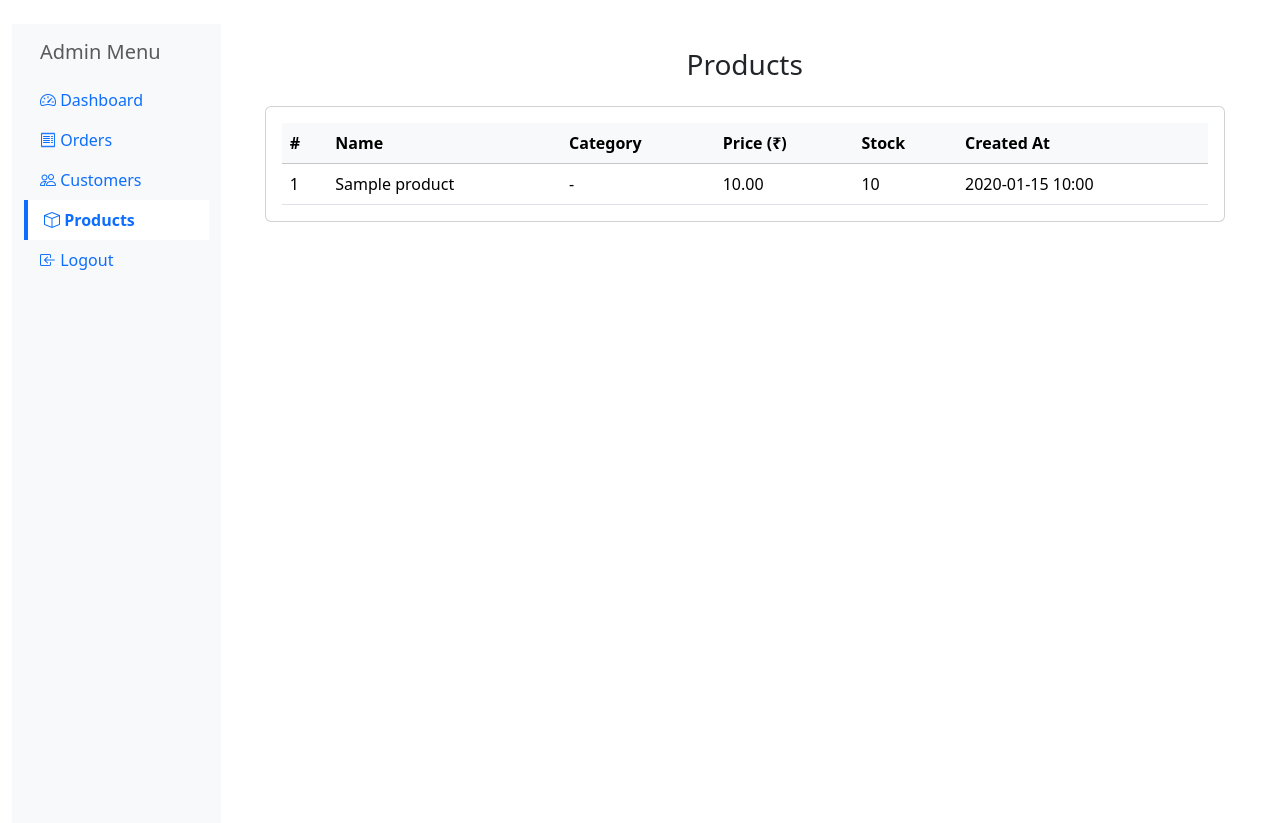
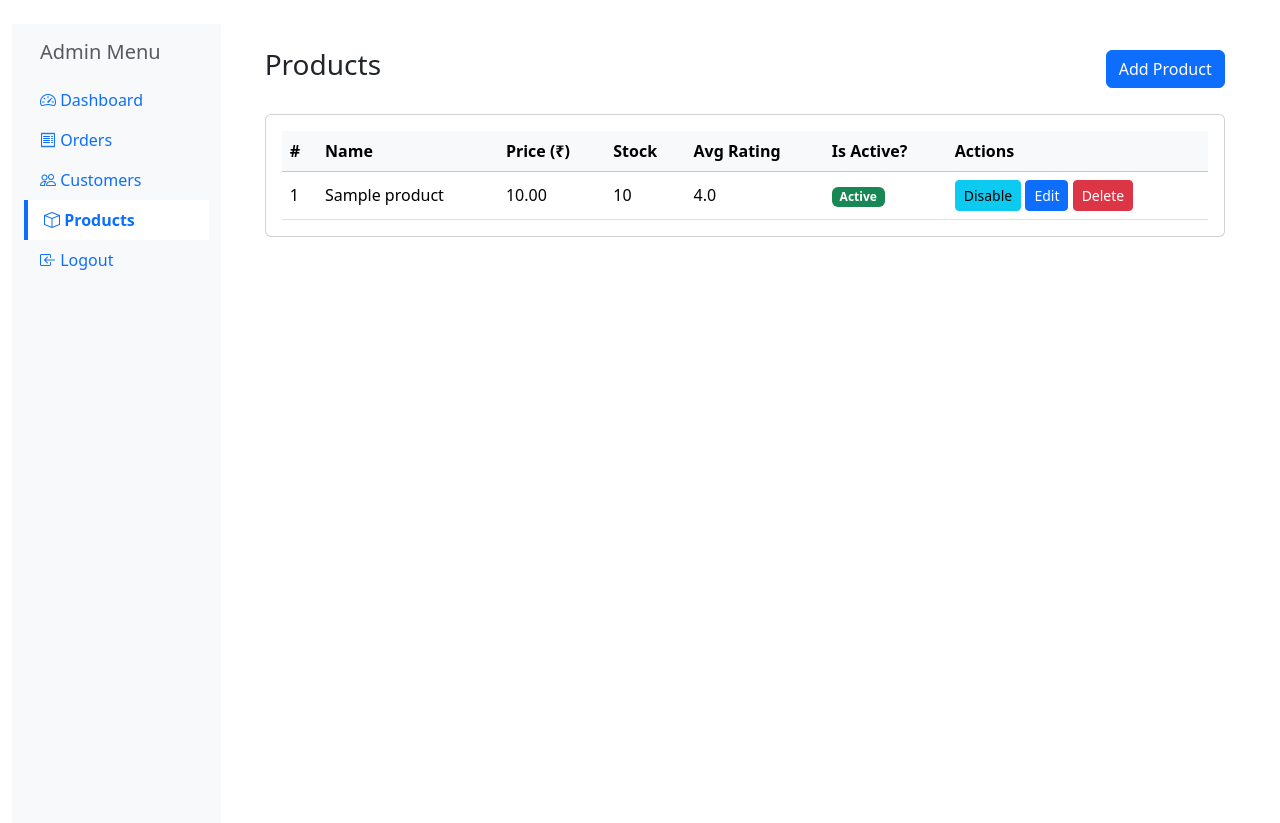
Before and after one commit to faslkp/shoppe, a Django app: page /admin/products/ in a window 1280 px wide. Shown: the part 56-879 px from the top of the page. Run offline with Django 5.2, Linux system fonts and the light colour scheme; tables that the repository leaves empty hold one stand-in row (values such as "Sample post").

Commit message:
Product update and delete, Order status update features added

```diff
--- a/adminpanel/urls.py
+++ b/adminpanel/urls.py
@@ -1,7 +1,7 @@
 from django.urls import path
 
 from users.views import admin_login, admin_logout
-from adminpanel.views import dashboard, admin_404, orders, customers, products
+from adminpanel.views import dashboard, admin_404, orders, customers, products, product_create, product_update, product_delete, product_status_change, order_status_change
 
 app_name = 'adminpanel'
 
@@ -10,7 +10,12 @@ urlpatterns = [
     path('logout/', admin_logout, name='logout'),
     path('dashboard/', dashboard, name='dashboard'),
     path('orders/', orders, name='orders'),
+    path('orders/status_change/', order_status_change, name='order_status_change'),
     path('customers/', customers, name='customers'),
     path('products/', products, name='products'),
+    path('products/create/', product_create, name='product_create'),
+    path('products/update/<int:product_id>/', product_update, name='product_update'),
+    path('products/delete/<int:product_id>/', product_delete, name='product_delete'),
+    path('products/status_change/<int:product_id>/', product_status_change, name='product_status_change'),
     path('404/', admin_404, name='admin_404'),
 ]
--- a/adminpanel/views.py
+++ b/adminpanel/views.py
@@ -1,10 +1,15 @@
-from django.shortcuts import render
+import json
+
+from django.shortcuts import render, redirect
 from django.contrib.auth.decorators import login_required, user_passes_test
+from django.db.models import Sum, Avg
+from django.contrib import messages
+from django.http import JsonResponse
 
-from orders.models import Order
+from orders.models import Order, OrderStatus
 from users.models import User
 from shop.models import Product
-from django.db.models import Sum
+from shop.forms import ProductForm
 
 
 @login_required(login_url='adminpanel:login')
@@ -13,7 +18,7 @@ def dashboard(request):
     total_orders = Order.objects.count()
     total_revenue = Order.objects.aggregate(Sum('total_amount'))['total_amount__sum']
     total_customers = User.objects.filter(is_staff=False).count()
-    total_products = Product.objects.count()
+    total_products = Product.objects.filter(is_deleted=False).count()
     recent_orders = Order.objects.order_by('-created_at')[:5]
     context = {
         'total_orders': total_orders,
@@ -27,10 +32,28 @@ def dashboard(request):
 
 def orders(request):
     orders = Order.objects.all()
+    order_status_choices = [(status, label) for status, label in OrderStatus.choices]
     context = {
         'orders': orders,
+        'order_status_choices': order_status_choices,
     }
     return render(request, 'adminpanel/orders.html', context)
+
+
+def order_status_change(request):
+    if request.method == 'POST':
+        data = json.loads(request.body)
+        order_id = data.get('order_id')
+        status = data.get('status')
+        try:
+            order = Order.objects.get(id=order_id)
+        except Order.DoesNotExist:
+            return JsonResponse({'message': 'Order not found'}, status=404)
+        order.status = status
+        order.save()
+        return JsonResponse({'status': order.get_status_display()}, status=200)
+    return JsonResponse({'message': 'Invalid request'}, status=400)
+
 
 def customers(request):
     customers = User.objects.filter(is_staff=False)
@@ -41,12 +64,71 @@ def customers(request):
 
 
 def products(request):
-    products = Product.objects.all()
+    products = Product.objects.filter(is_deleted=False).annotate(avg_rating=Avg('ratings__rating'))
     context = {
         'products': products,
     }
     return render(request, 'adminpanel/products.html', context)
 
 
+def product_create(request):
+    if request.method == 'POST':
+        form = ProductForm(request.POST, request.FILES)
+        if form.is_valid():
+            form.save()
+            messages.success(request, 'Product created successfully')
+            return redirect('adminpanel:products')
+        else:
+            messages.error(request, 'Failed to create product')
+            return render(request, 'adminpanel/product_create.html', {'form': form})
+
+    form = ProductForm()
+    return render(request, 'adminpanel/product_create.html', {'form': form})
+
+
+def product_update(request, product_id):
+    try:
+        product = Product.objects.get(id=product_id, is_deleted=False)
+    except Product.DoesNotExist:
+        messages.error(request, 'Product not found')
+        return redirect('adminpanel:products')
+    if request.method == 'POST':
+        form = ProductForm(request.POST, request.FILES, instance=product)
+        if form.is_valid():
+            form.save()
+            messages.success(request, 'Product updated successfully')
+            return redirect('adminpanel:products')
+        else:
+            messages.error(request, 'Failed to update product')
+            return render(request, 'adminpanel/product_create.html', {'form': form})
+    else:
+        form = ProductForm(instance=product)
+        return render(request, 'adminpanel/product_create.html', {'form': form})
+
+
+def product_status_change(request, product_id):
+    try:
+        product = Product.objects.get(id=product_id, is_deleted=False)
+    except Product.DoesNotExist:
+        messages.error(request, 'Product not found')
+        return redirect('adminpanel:products')
+    product.is_active = not product.is_active
+    product.save()
+    messages.success(request, 'Product status changed successfully')
+    return redirect('adminpanel:products')
+
+
+def product_delete(request, product_id):
+    try:
+        product = Product.objects.get(id=product_id, is_deleted=False)
+    except Product.DoesNotExist:
+        messages.error(request, 'Product not found')
+        return redirect('adminpanel:products')
+    product.is_deleted = True
+    product.is_active = False
+    product.save()
+    messages.success(request, 'Product deleted successfully')
+    return redirect('adminpanel:products')
+
 def admin_404(request):
     return render(request, 'adminpanel/admin_404.html', status=404)
--- a/shop/admin.py
+++ b/shop/admin.py
@@ -4,14 +4,14 @@ from .models import Product, ProductRating
 
 @admin.register(Product)
 class ProductAdmin(admin.ModelAdmin):
-    list_display = ['name', 'price', 'stock', 'created_at', 'updated_at']
+    list_display = ['name', 'price', 'stock', 'created_at', 'updated_at', 'is_active', 'is_deleted']
     list_filter = ['created_at', 'updated_at']
     search_fields = ['name', 'description']
     list_editable = ['price', 'stock']
     list_per_page = 10
     ordering = ['-created_at']
     readonly_fields = ['created_at', 'updated_at']
-    fields = ['name', 'description', 'price', 'image', 'stock', 'created_at', 'updated_at']
+    fields = ['name', 'description', 'price', 'image', 'stock', 'created_at', 'updated_at', 'is_active', 'is_deleted']
     list_display_links = ['name']
 
 
--- a/shop/models.py
+++ b/shop/models.py
@@ -11,6 +11,8 @@ class Product(models.Model):
     price = models.DecimalField(max_digits=10, decimal_places=2)
     image = models.ImageField(upload_to='products/')
     stock = models.IntegerField()
+    is_active = models.BooleanField(default=True)
+    is_deleted = models.BooleanField(default=False)
     created_at = models.DateTimeField(auto_now_add=True)
     updated_at = models.DateTimeField(auto_now=True)
 
--- a/templates/adminpanel/products.html
+++ b/templates/adminpanel/products.html
@@ -4,7 +4,10 @@
 
 {% block admin_content %}
 <div class="container px-0">
-    <h3 class="mb-4 text-center">Products</h3>
+    <div class="mb-4 d-flex justify-content-between align-items-center">
+        <h3 class="text-center">Products</h3>
+        <a href="{% url 'adminpanel:product_create' %}" class="btn btn-primary">Add Product</a>
+    </div>
     <div class="card">
         <div class="card-body">
             {% if products %}
@@ -13,10 +16,11 @@
                     <tr>
                         <th>#</th>
                         <th>Name</th>
-                        <th>Category</th>
                         <th>Price (₹)</th>
                         <th>Stock</th>
-                        <th>Created At</th>
+                        <th>Avg Rating</th>
+                        <th>Is Active?</th>
+                        <th>Actions</th>
                     </tr>
                 </thead>
                 <tbody>
@@ -24,10 +28,21 @@
                     <tr>
                         <td>{{ forloop.counter }}</td>
                         <td>{{ product.name }}</td>
-                        <td>{{ product.category.name|default:"-" }}</td>
                         <td>{{ product.price }}</td>
                         <td>{{ product.stock }}</td>
-                        <td>{{ product.created_at|date:"Y-m-d H:i" }}</td>
+                        <td>{{ product.avg_rating|default:0|floatformat:1 }}</td>
+                        <td>
+                            {% if product.is_active %}
+                                <span class="badge bg-success">Active</span>
+                            {% else %}
+                                <span class="badge bg-danger">Inactive</span>
+                            {% endif %}
+                        </td>
+                        <td>
+                            <a href="{% url 'adminpanel:product_status_change' product.id %}" class="btn btn-sm btn-info">{% if product.is_active %}Disable{% else %}Enable{% endif %}</a>
+                            <a href="{% url 'adminpanel:product_update' product.id %}" class="btn btn-sm btn-primary">Edit</a>
+                            <a href="{% url 'adminpanel:product_delete' product.id %}" class="btn btn-sm btn-danger" onclick="return confirm('Are you sure you want to delete this product?')">Delete</a>
+                        </td>
                     </tr>
                     {% endfor %}
                 </tbody>
```
Also changed, not shown: shop/forms.py (+10 -0 lines), shop/views.py (+27 -14 lines), templates/adminpanel/orders.html (+30 -1 lines), templates/adminpanel/product_create.html (added, +21 -0 lines), shop/migrations/0004_product_is_active_product_is_deleted.py (added).
